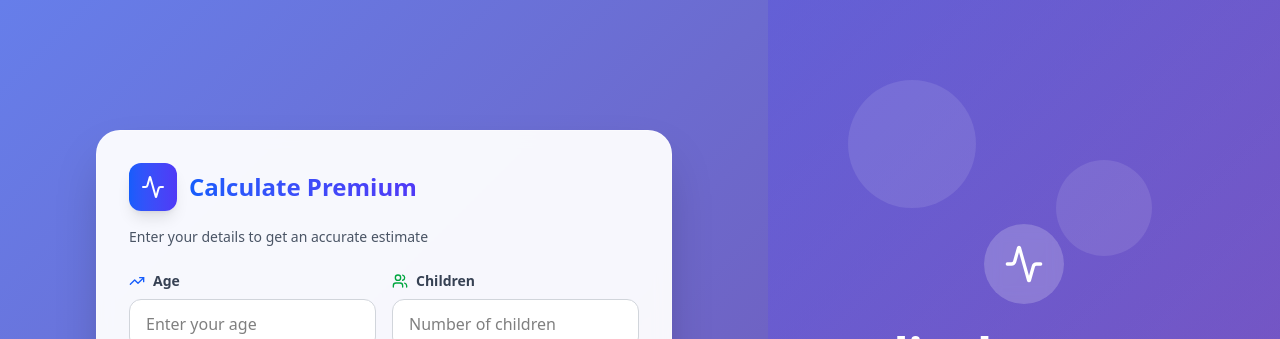
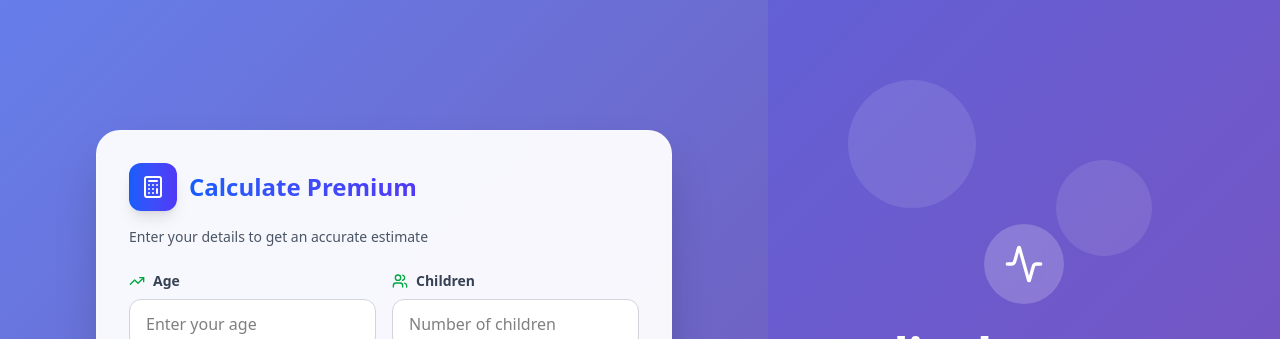
Before and after one commit to Swayam-S-Bora/Medical-Insurance-Cost-Prediction, a React (Vite) app in the folder frontend/: page / in a window 1280 px wide. Shown: the top 339 px of the page. Built offline with nearby package versions, Linux system fonts and the light colour scheme; no server answers.

Commit message:
Component

```diff
--- a/frontend/src/components/PremiumForm.jsx
+++ b/frontend/src/components/PremiumForm.jsx
@@ -17,7 +17,7 @@ export default function PremiumForm({
         <div className="mb-6">
           <div className="flex items-center gap-3 mb-4">
             <div className="p-3 bg-gradient-to-r from-blue-600 to-indigo-600 rounded-xl shadow-lg">
-              <Activity className="w-6 h-6 text-white" />
+              <Calculator className="w-6 h-6 text-white" />
             </div>
             <h2 className="text-2xl font-bold bg-gradient-to-r from-blue-600 to-indigo-600 bg-clip-text text-transparent">
               Calculate Premium
@@ -30,7 +30,7 @@ export default function PremiumForm({
           <div className="grid grid-cols-2 gap-4">
             <div className="space-y-2">
               <label className="flex items-center gap-2 font-semibold text-gray-700 text-sm">
-                <TrendingUp className="w-4 h-4 text-blue-600" />
+                <TrendingUp className="w-4 h-4 text-green-600" />
                 Age
               </label>
               <input
```
